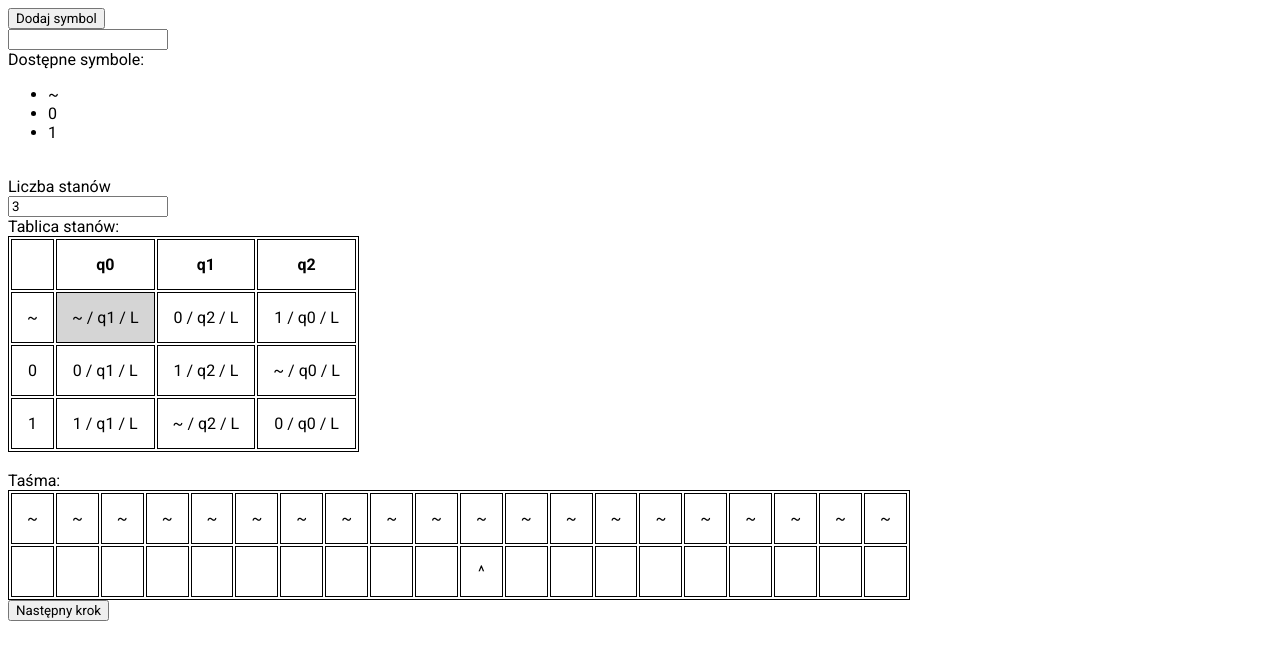
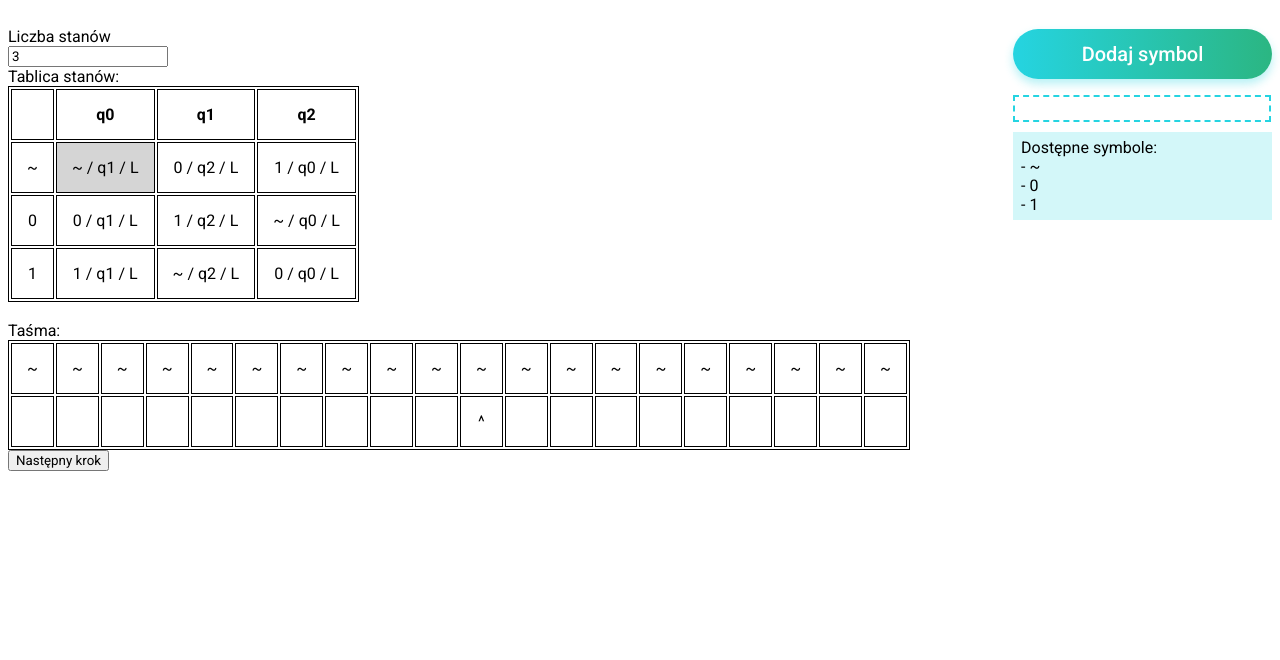
Before and after one commit to michalzaw/turing-machine, an Angular app: page / in a window 1280 px wide. Shown: the top 660 px of the page. Built offline with nearby package versions, Linux system fonts and the light colour scheme.

Commit message:
Redesigned symbols section.

```diff
--- a/src/app/components/symbols/symbols.component.css
+++ b/src/app/components/symbols/symbols.component.css
@@ -0,0 +1,23 @@
+.container {
+    float: right;
+    margin: 8px 0px 8px 8px;
+    width: 259px;
+}
+
+#newSymbolInput {
+    margin-top: 16px;
+    border: 2px dashed #25D4E1;
+    padding: 4px 3px 4px 3px;
+    width: 248px;
+}
+
+#newSymbolInput:focus {
+    outline: none;
+    border: 2px solid #25D4E1;
+}
+
+.list-of-elements {
+    margin-top: 10px;
+    padding: 6px 8px 6px 8px;
+    background: #D3F7F9;
+}
--- a/src/app/components/symbols/symbols.component.html
+++ b/src/app/components/symbols/symbols.component.html
@@ -1,12 +1,10 @@
-<div>
-    <button id="addSymbolButton" (click)="addSymbol()">Dodaj symbol</button>
-    <br/>
+<div class="container">
+    <app-gradient-button (buttonPressed)="addSymbol()">Dodaj symbol</app-gradient-button>
+    <br />
     <input id="newSymbolInput" type="text" [(ngModel)]="newSymbol" />
-    <br/>
-    Dostępne symbole:<br/>
-    <ul>
-        <li *ngFor="let symbol of symbols">
-            {{symbol}}
-        </li>
-    </ul>
+    <br />
+    <div class="list-of-elements">
+        Dostępne symbole:<br />
+        <span *ngFor="let symbol of symbols">- {{symbol}} <br /></span>
+    </div>
 </div>
```
